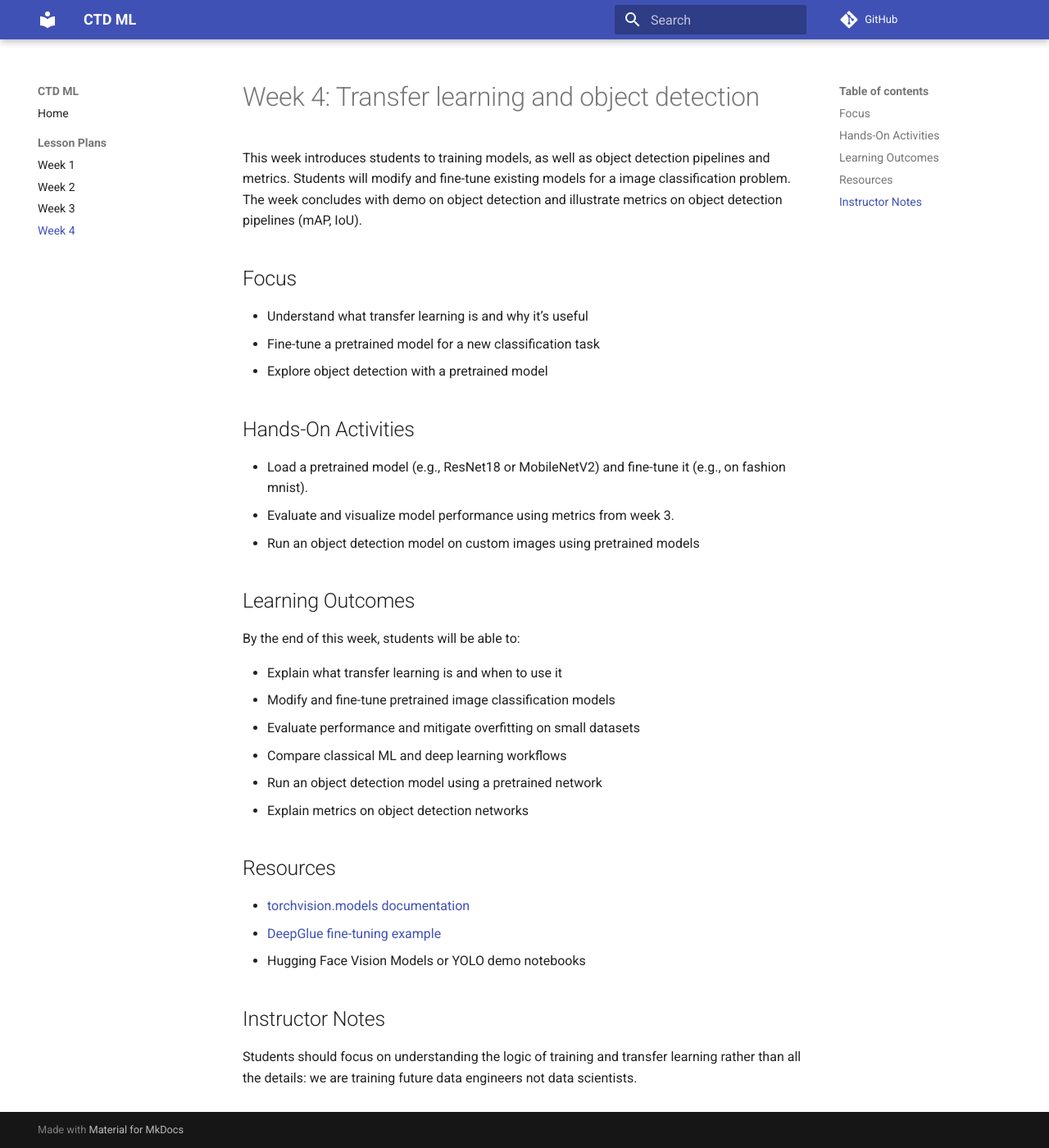
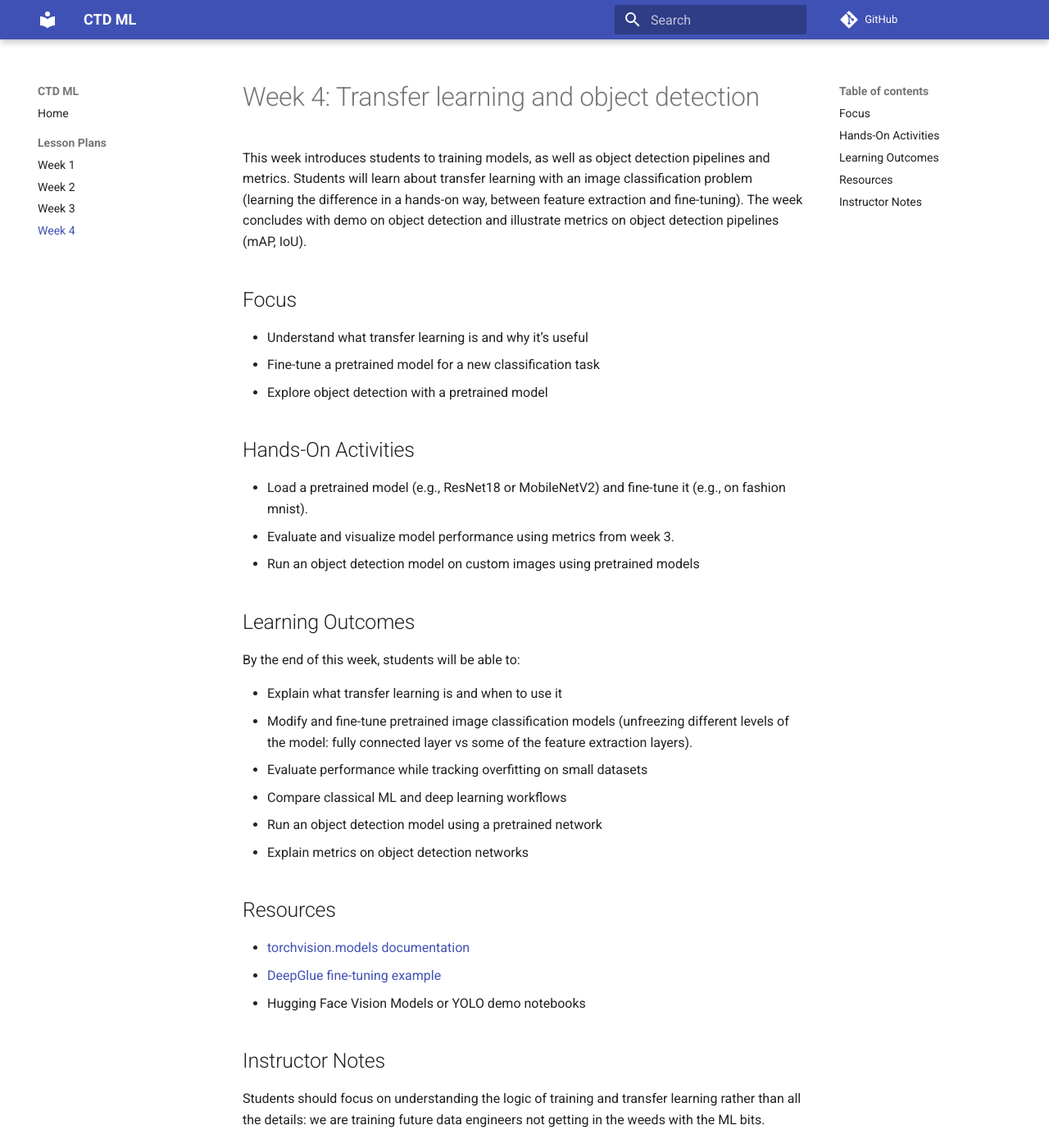
Before and after one commit to EricThomson/ctdml, an MkDocs documentation site: the page built from docs/week4.md, in a window 1280 px wide and 1400 px high. Shown: the whole window at 82% size. Built offline with MkDocs 1.6.1 and Material for MkDocs 9.7.7, drawn with Linux system fonts in a browser that asks for light colours; comment, search, counter and statistics services are not loaded.

Commit message:
update week4 transfer learning discussion

```diff
--- a/docs/week4.md
+++ b/docs/week4.md
@@ -1,5 +1,5 @@
 # Week 4: Transfer learning and object detection
-This week introduces students to training models, as well as object detection pipelines and metrics. Students will modify and fine-tune existing models for a  image classification problem. The week concludes with demo on object detection and illustrate metrics on object detection pipelines (mAP, IoU).
+This week introduces students to training models, as well as object detection pipelines and metrics. Students will learn about transfer learning with an image classification problem (learning the difference in a hands-on way, between feature extraction and fine-tuning). The week concludes with demo on object detection and illustrate metrics on object detection pipelines (mAP, IoU).
 
 ## Focus
 - Understand what transfer learning is and why it’s useful
@@ -15,8 +15,8 @@ This week introduces students to training models, as well as object detection pi
 By the end of this week, students will be able to:
 
 - Explain what transfer learning is and when to use it
-- Modify and fine-tune pretrained image classification models
-- Evaluate performance and mitigate overfitting on small datasets
+- Modify and fine-tune pretrained image classification models (unfreezing different levels of the model: fully connected layer vs some of the feature extraction layers).
+- Evaluate performance while tracking overfitting on small datasets
 - Compare classical ML and deep learning workflows
 - Run an object detection model using a pretrained network
 - Explain metrics on object detection networks
@@ -28,4 +28,4 @@ By the end of this week, students will be able to:
 - Hugging Face Vision Models or YOLO demo notebooks
 
 ## Instructor Notes
-Students should focus on understanding the logic of training and transfer learning rather than all the details: we are training future data engineers not data scientists.
+Students should focus on understanding the logic of training and transfer learning rather than all the details: we are training future data engineers not getting in the weeds with the ML bits.
```
